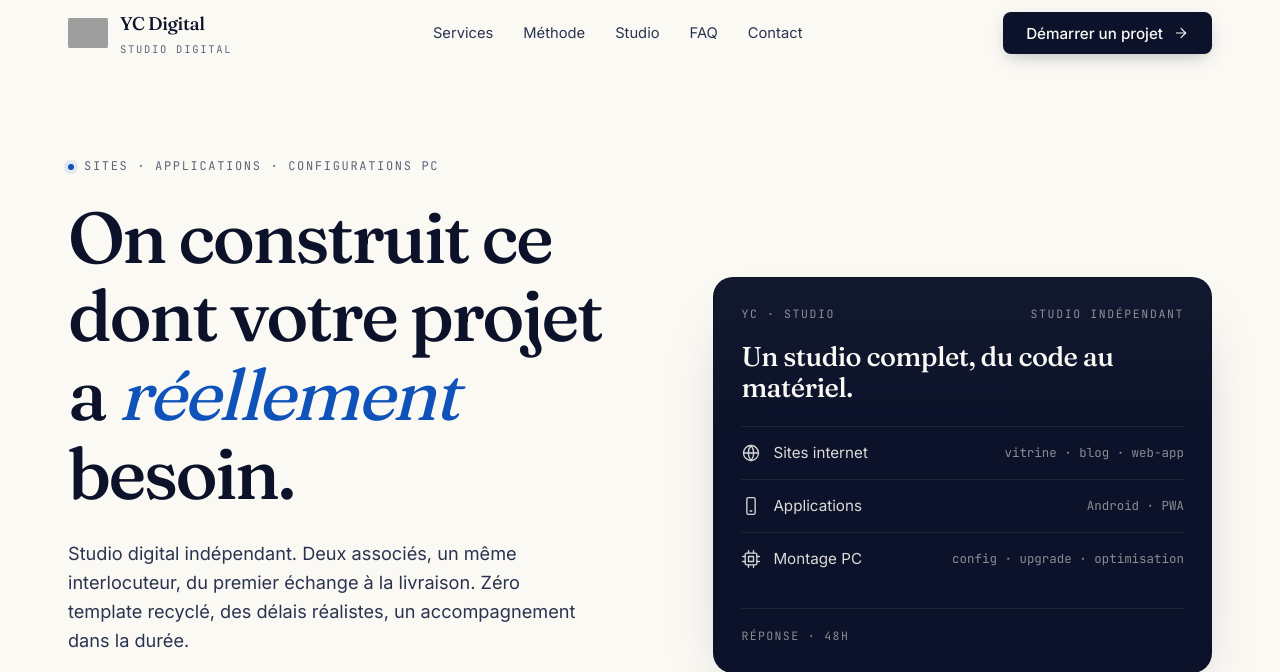
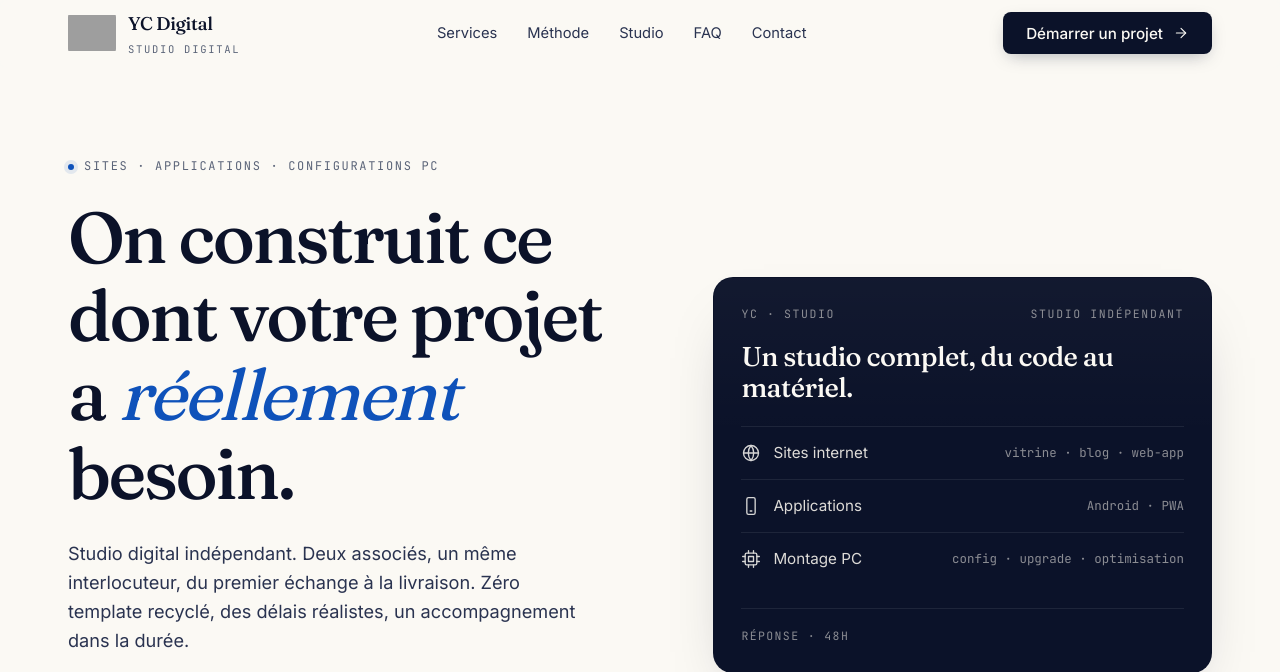
Before and after one commit to AstonDiv1/YC, a Flask app: page / in a window 1280 px wide. Shown: the top 672 px of the page. Run offline with Flask 3, Linux system fonts and the light colour scheme; grey boxes are pictures that could not be loaded.

Commit message:
Update index.html

```diff
--- a/GITH/templates/index.html
+++ b/GITH/templates/index.html
@@ -128,7 +128,7 @@ header#siteHeader.scrolled{
   font-size: 1.15rem; letter-spacing:-0.02em;
 }
 .brand-mark{
-  width: 40px; height: 40px; border-radius: 8px;
+  width: 48px; height: 48px; border-radius: 8px;
   display:grid; place-items:center;
   overflow:hidden; background: transparent;
 }
@@ -879,7 +879,7 @@ img, svg, video{ max-width: 100%; height: auto; }
     border-bottom: 1px solid rgba(226,222,210,0.6);
   }
   .brand{ font-size: 1rem; gap: 10px; }
-  .brand-mark{ width: 34px; height: 34px; }
+  .brand-mark{ width: 40px; height: 40px; }
   .brand small{ display:none; }
   .nav-cta .btn:not(.menu-toggle){ display:none; } /* on cache le CTA texte, le burger suffit */
   .menu-toggle{
```
